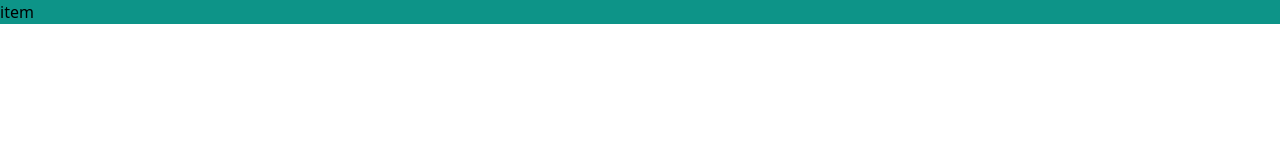
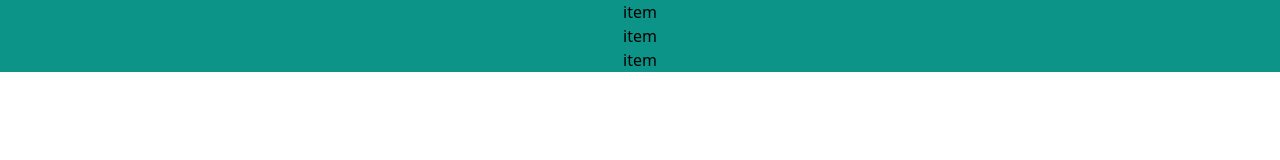
Before and after one commit to jaymon69/tailwind_test4, a website: page src/index.html in a window 1280 px wide. Drawn offline with Linux system fonts and the light colour scheme.

Commit message:
second commit

```diff
--- a/src/index.html
+++ b/src/index.html
@@ -7,7 +7,13 @@
     <link rel="stylesheet" href="../public/style.css">
 </head>
 <body>
-    <div class="item bg-teal-600">
+    <div class="item text-center bg-teal-600">
+        item
+    </div>
+    <div class="item text-center bg-teal-600">
+        item
+    </div>
+    <div class="item text-center bg-teal-600">
         item
     </div>
 </body>
```
Also changed, not shown: public/style.css.
